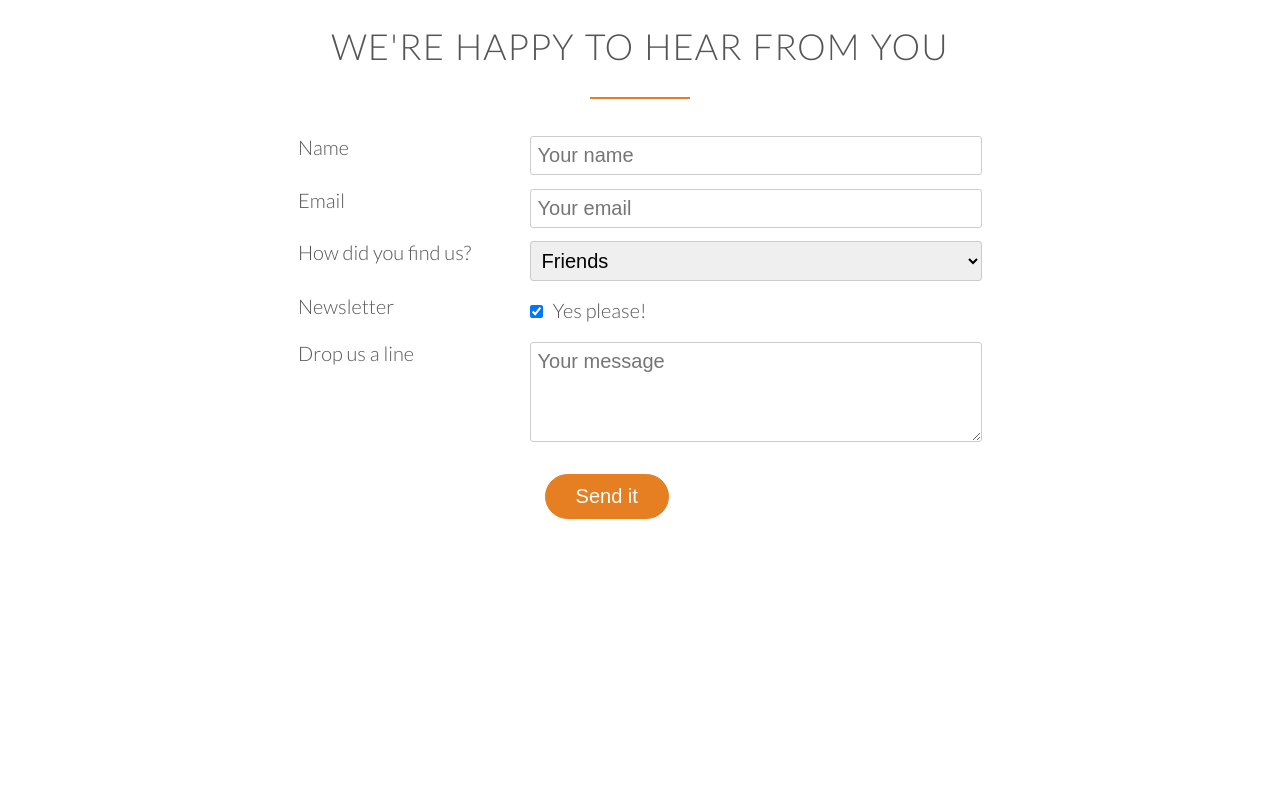
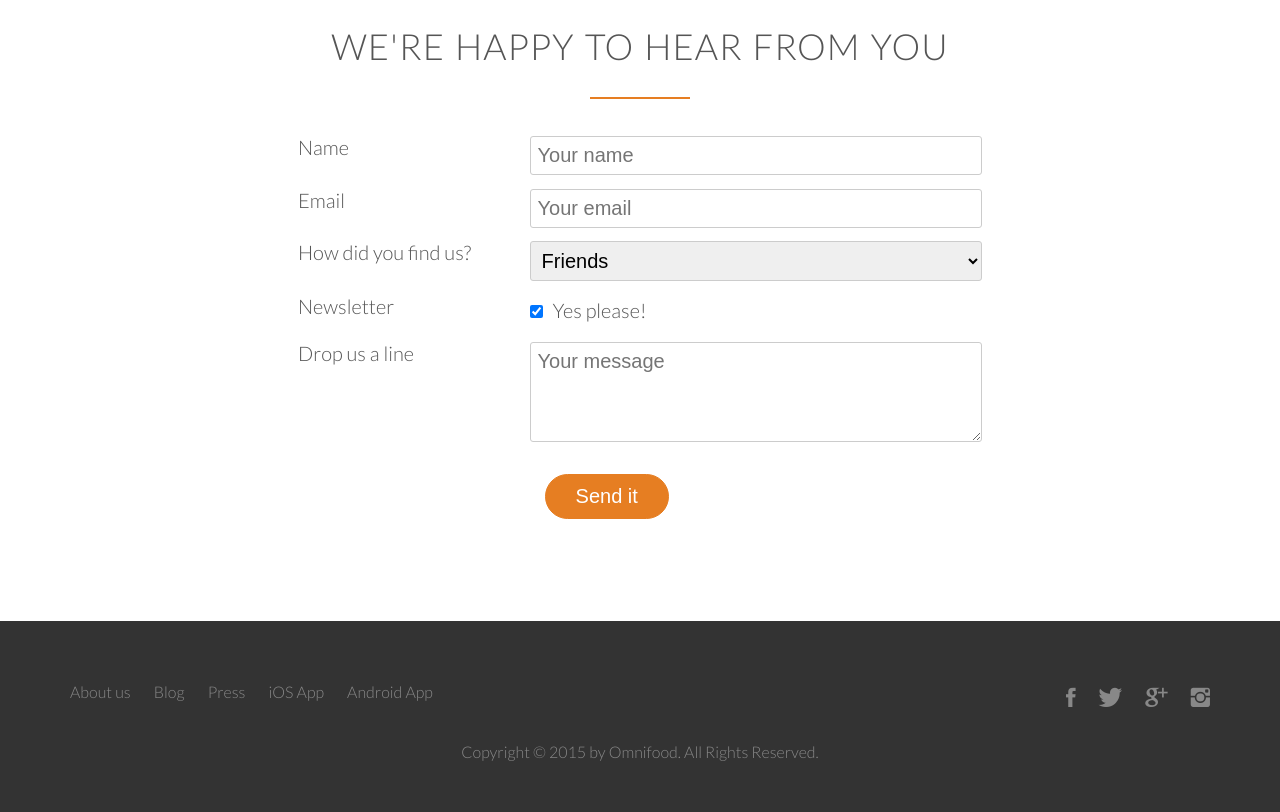
Before and after one commit to datadaveshin/omnifood, a plain HTML site: page omnifood2/index.html in a window 1280 px wide. Shown: the part 4678-5490 px from the top of the page. Before the commit the page ends 5299 px from the top, so only its background shows below. Drawn offline with Linux system fonts and the light colour scheme; files whose address does not match are found by name.

Commit message:
Finished footer

```diff
--- a/omnifood2/index.html
+++ b/omnifood2/index.html
@@ -386,5 +386,32 @@
                 </form>
             </div>
         </section>
+
+        <footer>
+            <div class="row">
+                <div class="col span-1-of-2">
+                    <ul class="footer-nav">
+                        <li><a href="#">About us</a></li>
+                        <li><a href="#">Blog</a></li>
+                        <li><a href="#">Press</a></li>
+                        <li><a href="#">iOS App</a></li>
+                        <li><a href="#">Android App</a></li>
+                    </ul>
+                </div>
+                <div class="col span-1-of-2">
+                    <ul class="social-links">
+                        <li><a href="#"><i class="ion-social-facebook"></i></a></li>
+                        <li><a href="#"><i class="ion-social-twitter"></i></a></li>
+                        <li><a href="#"><i class="ion-social-googleplus"></i></a></li>
+                        <li><a href="#"><i class="ion-social-instagram"></i></a></li>
+                    </ul>
+                </div>
+            </div>
+            <div class="row">
+                <p>
+                    Copyright &copy; 2015 by Omnifood. All Rights Reserved.
+                </p>
+            </div>
+        </footer>
     </body>
 </html>
--- a/omnifood2/resources/css/style.css
+++ b/omnifood2/resources/css/style.css
@@ -577,3 +577,87 @@ input[type=checkbox] {
 *:focus {
     outline: none;
 }
+
+/* ------------------------------------------- */
+/* FORM */
+/* ------------------------------------------- */
+
+footer {
+    background-color: #333;
+    padding: 50px;
+/*    reducing font size for all elements in footer - text and icons - well, icons are text*/
+    font-size: 80%;
+}
+
+/*Here we will float one list left, the other right*/
+.footer-nav {
+    list-style: none;
+    float: left;
+}
+
+.social-links {
+    list-style: none;
+    float: right;
+}
+
+.footer-nav li,
+.social-links li {
+    display: inline-block;
+    margin-right: 20px;
+}
+
+.footer-nav li:last-child,
+.social-links li:last-child {
+    margin-right: 0;
+}
+
+.footer-nav li a:link,
+.footer-nav li a:visited,
+.social-links li a:link,
+.social-links li a:visited {
+    text-decoration: none;
+/*    Doing this because <li><a> defined above, and here we want no border*/
+    border: 0;
+    color: #888;
+    transition: color 0.2s;
+}
+
+.footer-nav li a:hover,
+.footer-nav li a:active {
+    color: #ddd;
+}
+
+.social-links li a:link,
+.social-links li a:visited {
+    font-size: 160%;
+}
+
+/*Giving each icon it's offical color from https://designpieces.com/2012/12/social-media-colours-hex-and-rgb/*/
+.ion-social-facebook,
+.ion-social-twitter,
+.ion-social-googleplus,
+.ion-social-instagram {
+    transition: color 0.2s;
+}
+
+.ion-social-facebook:hover {
+    color: #3b5998;
+}
+
+.ion-social-twitter:hover {
+    color: #55acee;
+}
+
+.ion-social-googleplus:hover {
+    color: #dd4b39;
+}
+
+.ion-social-instagram:hover {
+    color: #007bb5;
+}
+
+footer p {
+    color: #888;
+    text-align: center;
+    margin-top: 20px;
+}
```
